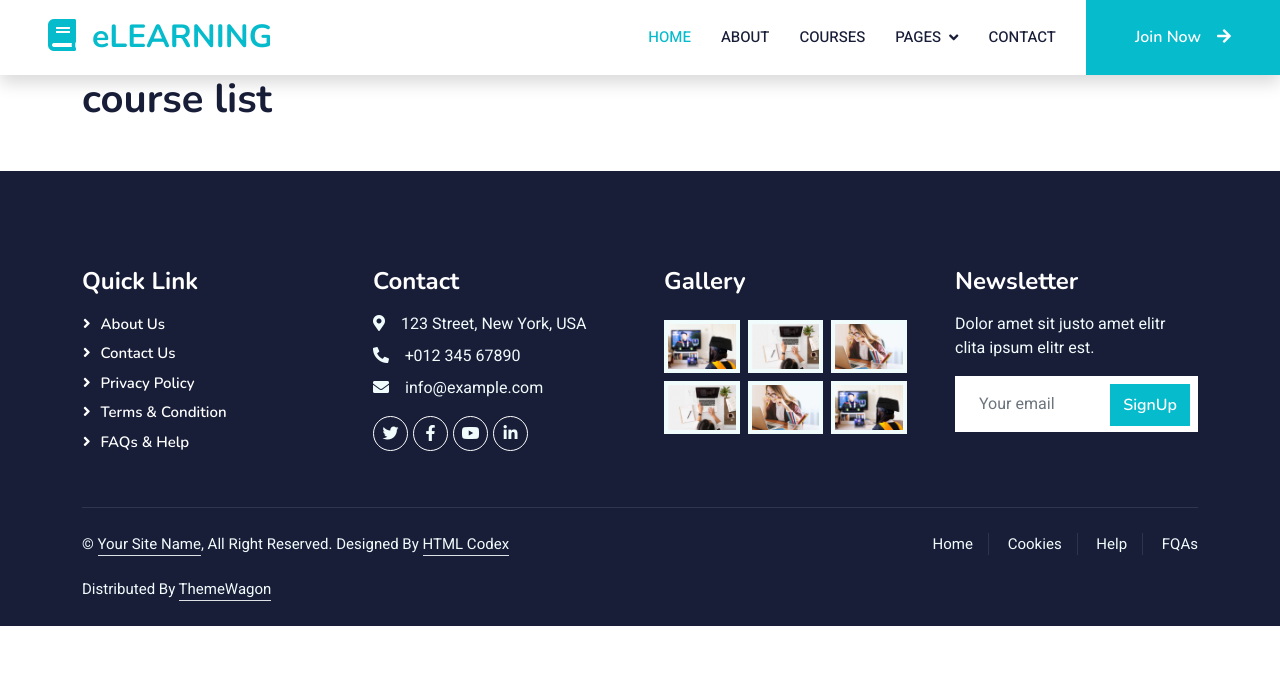
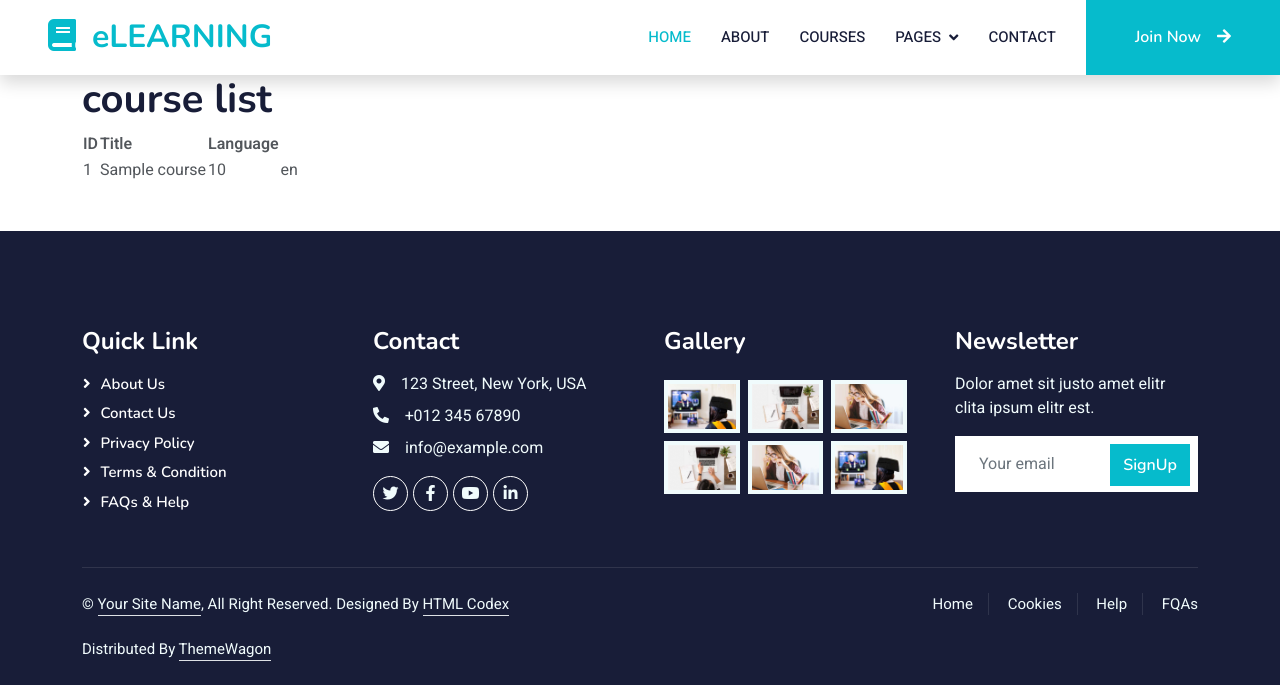
Before and after one commit to DragonChen-TW/db-midterm, a Flask app: template templates/home/course_list.html in a window 1280 px wide. Shown: the top 685 px of the page. Run offline with Flask 2, Linux system fonts and the light colour scheme; the template is opened without the code that fills it: most values are stand-ins (such as "Sample title", 1, 10 or a date in 2020); some libraries are stand-ins or nearby versions.

Commit message:
Course list and detail, folder re-organize

```diff
--- a/backend/courses.py
+++ b/backend/courses.py
@@ -1,10 +1,11 @@
 from .connect import connection
+from .utils import *
 
 def get_all_courses():
     cursor = connection.cursor()
 
     res = cursor.execute('''SELECT * FROM COURSE''')
+    cols = parse_column_headers(res)
+    courses = [dict(zip(cols, r)) for r in res]
 
-    courses = res.fetchall()
-    print('res', courses)
     return courses
--- /dev/null
+++ b/backend/utils.py
@@ -0,0 +1,2 @@
+def parse_column_headers(res):
+    return [r[0] for r in res.description]
--- a/main.py
+++ b/main.py
@@ -1,8 +1,10 @@
 from flask import Flask, Blueprint
-from frontend.home import front_app
+from frontend.courses import course_app
+from frontend.auth import auth_app
 
 app = Flask(__name__)
-app.register_blueprint(front_app)
+app.register_blueprint(course_app)
+app.register_blueprint(auth_app)
 
 if __name__ == '__main__':
     app.run(port=8765, debug=True)
--- a/templates/base.html
+++ b/templates/base.html
@@ -46,7 +46,7 @@
 
     <!-- Navbar Start -->
     <nav class="navbar navbar-expand-lg bg-white navbar-light shadow sticky-top p-0">
-        <a href="index.html" class="navbar-brand d-flex align-items-center px-4 px-lg-5">
+        <a href="/" class="navbar-brand d-flex align-items-center px-4 px-lg-5">
             <h2 class="m-0 text-primary"><i class="fa fa-book me-3"></i>eLEARNING</h2>
         </a>
         <button type="button" class="navbar-toggler me-4" data-bs-toggle="collapse" data-bs-target="#navbarCollapse">
@@ -54,7 +54,7 @@
         </button>
         <div class="collapse navbar-collapse" id="navbarCollapse">
             <div class="navbar-nav ms-auto p-4 p-lg-0">
-                <a href="index.html" class="nav-item nav-link active">Home</a>
+                <a href="/" class="nav-item nav-link active">Home</a>
                 <a href="about.html" class="nav-item nav-link">About</a>
                 <a href="/courses" class="nav-item nav-link">Courses</a>
                 <div class="nav-item dropdown">
--- a/templates/home/course_list.html
+++ b/templates/home/course_list.html
@@ -4,4 +4,21 @@
 
 {% block content %}
 <h1>course list</h1>
+<table>
+    <tbody>
+        <tr>
+            <th>ID</th>
+            <th>Title</th>
+            <th>Language</th>
+        </tr>
+        {% for c in courses %}
+            <tr>
+                <td>{{ c.COURSE_ID }}</td>
+                <td>{{ c.TITLE }}</td>
+                <td>{{ c.COURSE_FEE }}</td>
+                <td>{{ c.LANGUAGE }}</td>
+            </tr>
+        {% endfor %}
+    </tbody>
+</table>
 {% endblock %}
```
Also changed, not shown: frontend/auth.py (added, +10 -0 lines), frontend/courses.py (added, +15 -0 lines), frontend/home.py (deleted, +0 -17 lines).
